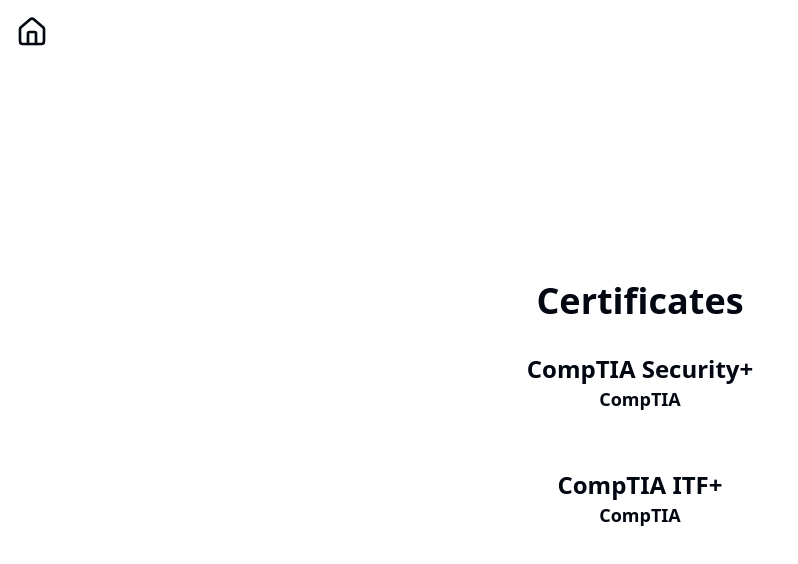
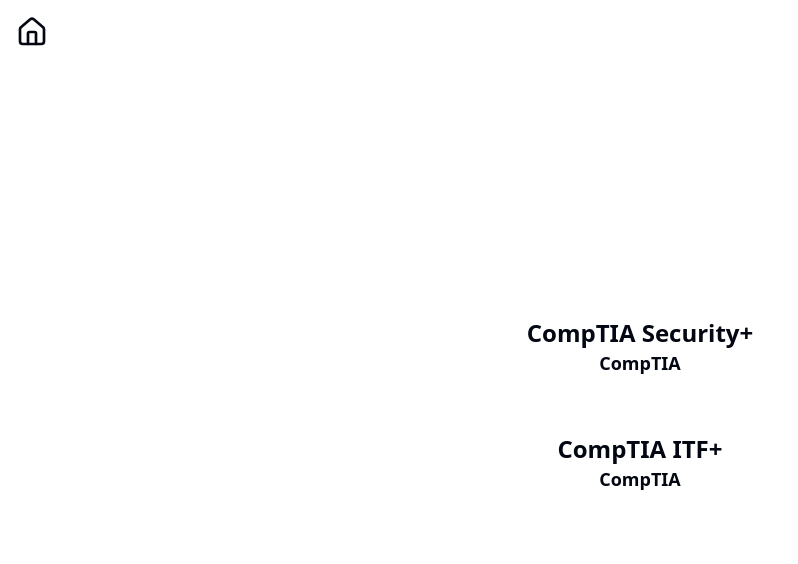
Before and after one commit to secmancer/secmancer.github.io, a Next.js app: page /certs in a window 1280 px wide. Shown: the top 564 px of the page, without its empty margins (0-798 px from the left). Built offline with nearby package versions, Linux system fonts and the light colour scheme.

Commit message:
Update page.jsx
remove title, it's redundant with the navbar title

```diff
--- a/src/app/certs/page.jsx
+++ b/src/app/certs/page.jsx
@@ -3,7 +3,6 @@
 export default function Page() {
   return (
     <div className="w-full h-full flex flex-col items-center justify-center p-8 space-y-8">
-      <h1 className="text-4xl font-bold">Certificates</h1>
       <Cert
         title="CompTIA Security+"
         organization="CompTIA"
```
